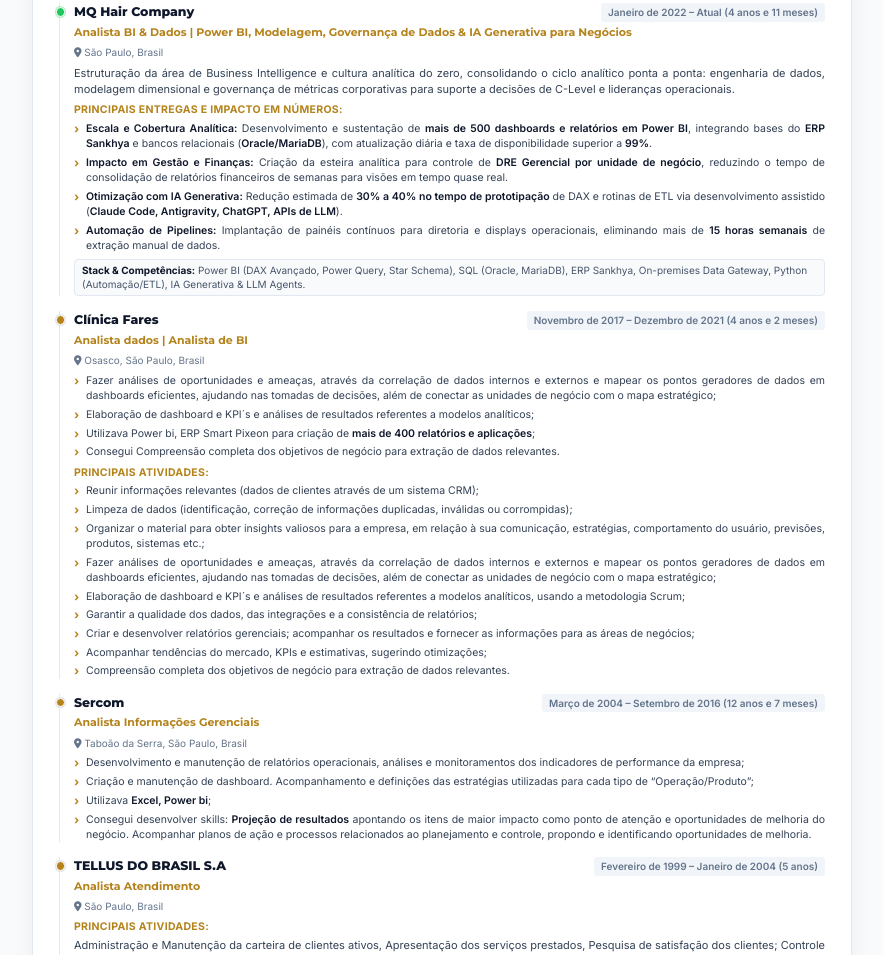
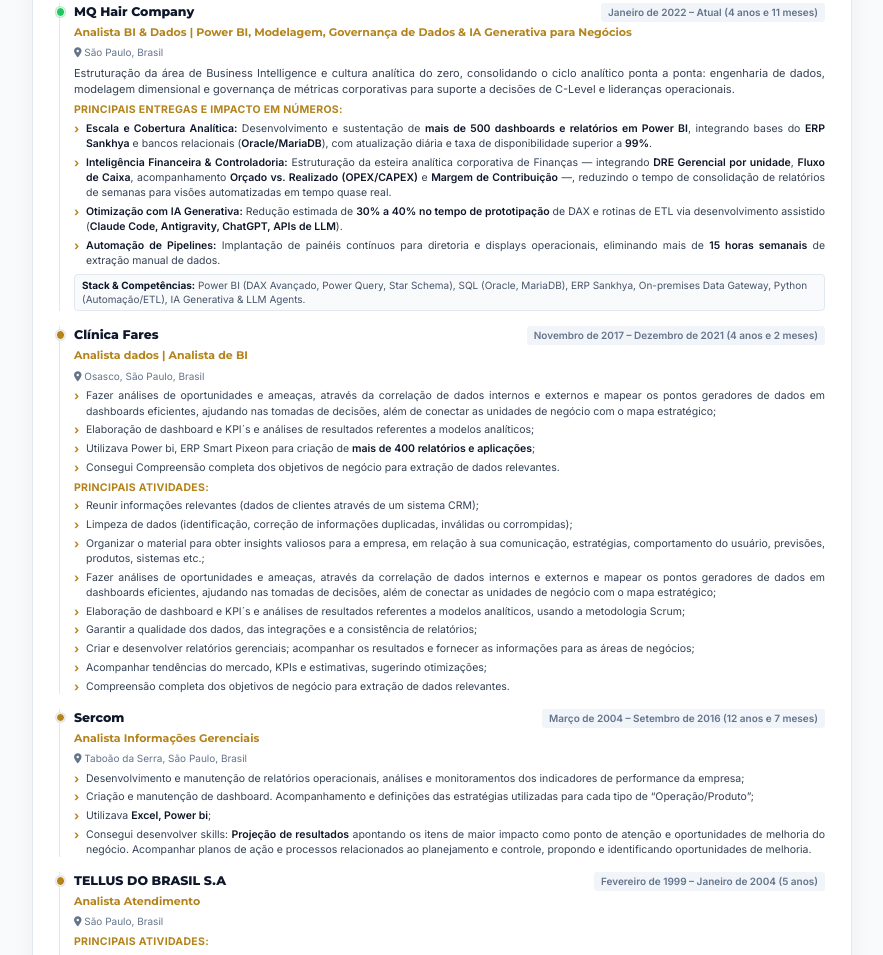
Before and after one commit to Sracm/Intranet, a plain HTML site: page curriculo_antonio_mello.html in a window 1280 px wide. Shown: the part 963-1918 px from the top of the page, without its empty margins (198-1081 px from the left). Drawn offline with Linux system fonts and the light colour scheme.

Commit message:
Expande escopo de inteligencia financeira e controladoria no curriculo

```diff
--- a/curriculo_antonio_mello.html
+++ b/curriculo_antonio_mello.html
@@ -760,7 +760,7 @@
           <div class="job-subtitle">Principais Entregas e Impacto em Números:</div>
           <ul class="job-bullets">
             <li><strong>Escala e Cobertura Analítica:</strong> Desenvolvimento e sustentação de <strong>mais de 500 dashboards e relatórios em Power BI</strong>, integrando bases do <strong>ERP Sankhya</strong> e bancos relacionais (<strong>Oracle/MariaDB</strong>), com atualização diária e taxa de disponibilidade superior a <strong>99%</strong>.</li>
-            <li><strong>Impacto em Gestão e Finanças:</strong> Criação da esteira analítica para controle de <strong>DRE Gerencial por unidade de negócio</strong>, reduzindo o tempo de consolidação de relatórios financeiros de semanas para visões em tempo quase real.</li>
+            <li><strong>Inteligência Financeira &amp; Controladoria:</strong> Estruturação da esteira analítica corporativa de Finanças — integrando <strong>DRE Gerencial por unidade</strong>, <strong>Fluxo de Caixa</strong>, acompanhamento <strong>Orçado vs. Realizado (OPEX/CAPEX)</strong> e <strong>Margem de Contribuição</strong> —, reduzindo o tempo de consolidação de relatórios de semanas para visões automatizadas em tempo quase real.</li>
             <li><strong>Otimização com IA Generativa:</strong> Redução estimada de <strong>30% a 40% no tempo de prototipação</strong> de DAX e rotinas de ETL via desenvolvimento assistido (<strong>Claude Code, Antigravity, ChatGPT, APIs de LLM</strong>).</li>
             <li><strong>Automação de Pipelines:</strong> Implantação de painéis contínuos para diretoria e displays operacionais, eliminando mais de <strong>15 horas semanais</strong> de extração manual de dados.</li>
           </ul>
```
